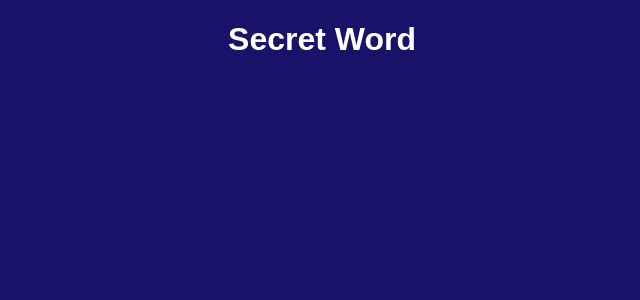
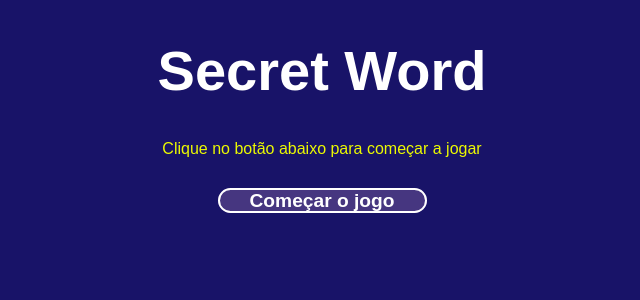
Before and after one commit to lanassilva0/React_SecretWorld, a React (Vite) app in the folder SecretWorld/: page / in a window 1280 px wide. Shown: the top 300 px of the page, without its empty margins (318-958 px from the left). Built offline with nearby package versions, Linux system fonts and the light colour scheme.

Commit message:
finalização do componente da tela inicial

```diff
--- a/SecretWorld/src/App.jsx
+++ b/SecretWorld/src/App.jsx
@@ -1,12 +1,13 @@
 import { useState } from 'react'
 
 import './App.css'
+import StartScreen from './assets/component/StartScreen'
 
 function App() {
 
   return (
     <>
-      <h1>Secret Word</h1>
+      <StartScreen />
     </>
   )
 }
--- /dev/null
+++ b/SecretWorld/src/assets/component/StartScreen.css
@@ -0,0 +1,8 @@
+.start h1{
+    font-size: 3.5em;
+}
+
+.start p{
+    margin-bottom: 2em;
+    color: #ecfa00
+}
--- /dev/null
+++ b/SecretWorld/src/assets/component/StartScreen.jsx
@@ -0,0 +1,13 @@
+import './StartScreen.css'
+
+const StartScreen = () => {
+  return (
+    <div className="start">
+        <h1>Secret Word</h1>
+        <p>Clique no botão abaixo para começar a jogar</p>
+        <buttom >Começar o jogo</buttom>
+    </div>
+  )
+}
+
+export default StartScreen
--- a/SecretWorld/src/index.css
+++ b/SecretWorld/src/index.css
@@ -9,3 +9,20 @@ body{
   background-color: #181368;
   color: white;
 }
+
+buttom{
+  background-color: #463680;
+  color: white;
+  padding: 0 30px;
+  border: 2px solid #fff;
+  border-radius: 25px;
+  height: 50px;
+  font-weight: bold;
+  font-size: 1.2em;
+  cursor: pointer;
+  transition: .4s
+}
+
+buttom:hover{
+  background-color: #140a26;
+}
```
